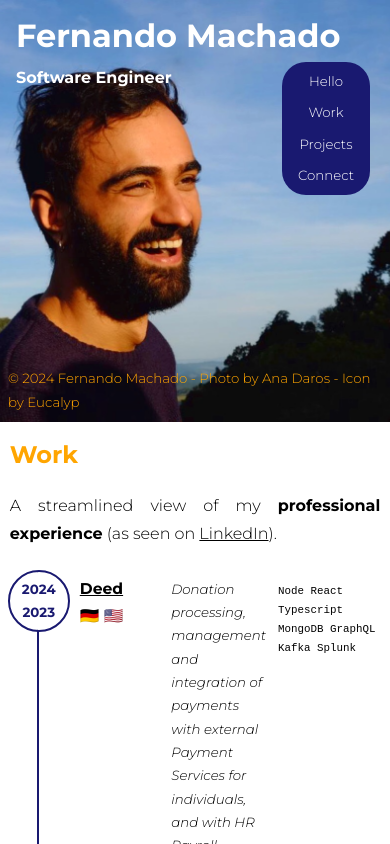
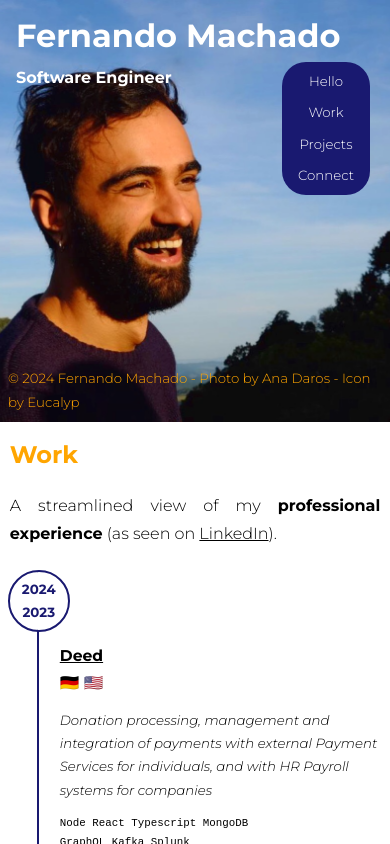
Before and after one commit to fer-nando-machado/fer-nando-machado.github.io, a React (Vite) app: page /work in a window 390 px wide. Built offline with nearby package versions, Linux system fonts and the light colour scheme.

Commit message:
improves mobile responsivity

```diff
--- a/src/sections/Blog.css
+++ b/src/sections/Blog.css
@@ -29,3 +29,9 @@ section.blog p {
   -webkit-line-clamp: 4;
   -webkit-box-orient: vertical;
 }
+
+@media (max-width: 768px) {
+  section.blog a {
+    flex-direction: column;
+  }
+}
--- a/src/sections/Experience.css
+++ b/src/sections/Experience.css
@@ -52,3 +52,14 @@ section.experience em {
 section.experience code {
   width: 225px;
 }
+
+@media (max-width: 768px) {
+  section.experience div {
+    flex-direction: column;
+  }
+  section.experience h3,
+  section.experience em,
+  section.experience code {
+    padding-left: 50px;
+  }
+}
--- a/src/sections/Projects.css
+++ b/src/sections/Projects.css
@@ -68,3 +68,10 @@ section.projects img {
   background-image: linear-gradient(to right, #00c5ff33 1px, transparent 1px),
     linear-gradient(to bottom, #00c5ff33 1px, transparent 1px);
 }
+
+@media (max-width: 768px) {
+  section.projects div {
+    flex-direction: column;
+    gap: 0;
+  }
+}
```
